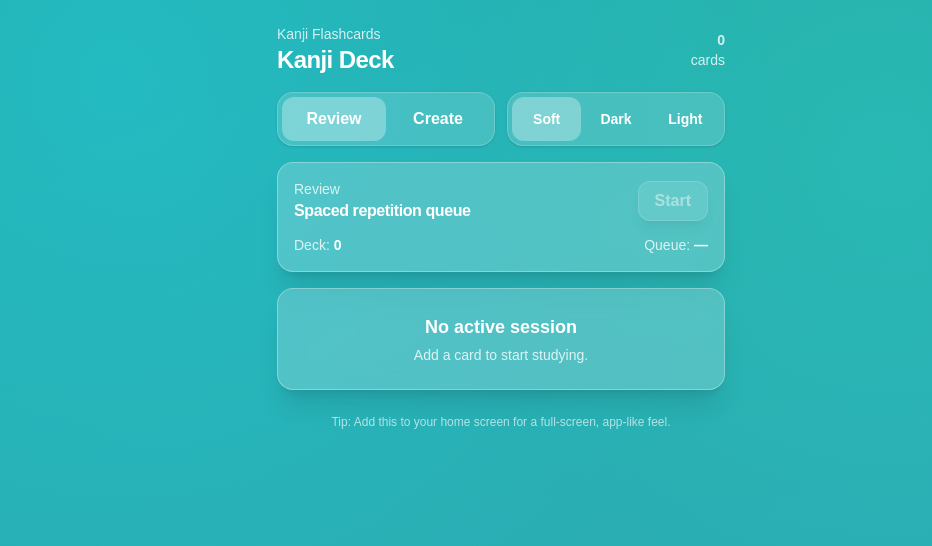
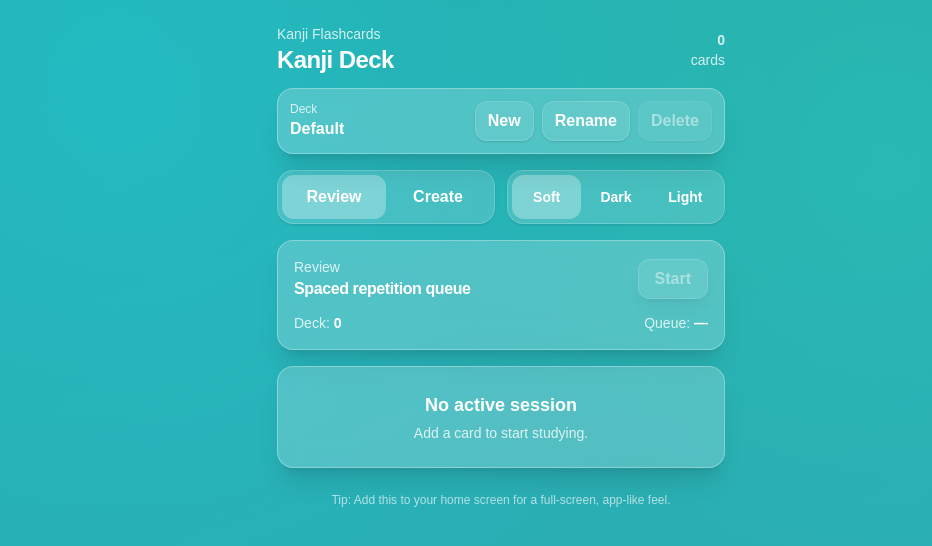
Before and after one commit to StainSENS/Kanji-PWA, a Next.js app: page / in a window 1280 px wide. Shown: the top 546 px of the page, without its empty margins (139-1071 px from the left). Built offline with nearby package versions, Linux system fonts and the light colour scheme.

Commit message:
Add multiple decks and scrollable preview

```diff
--- a/src/components/DeckApp.tsx
+++ b/src/components/DeckApp.tsx
@@ -3,7 +3,8 @@
 import { useEffect, useMemo, useState } from "react";
 import { motion } from "framer-motion";
 import type { Flashcard } from "@/lib/deckTypes";
-import { loadDeck, saveDeck } from "@/lib/deckStorage";
+import type { DeckFolder } from "@/lib/appState";
+import { loadAppState, saveAppState } from "@/lib/appState";
 import { CardCreator } from "@/components/CardCreator";
 import { FlashcardReviewer } from "@/components/FlashcardReviewer";
 import { GlassPanel } from "@/components/GlassPanel";
@@ -25,26 +26,35 @@ function saveTheme(theme: ThemeVariant) {
 }
 
 export function DeckApp() {
-  const [deck, setDeck] = useState<Flashcard[]>([]);
+  const [decks, setDecks] = useState<DeckFolder[]>([]);
+  const [activeDeckId, setActiveDeckId] = useState("");
   const [mode, setMode] = useState<Mode>("Review");
   const [theme, setTheme] = useState<ThemeVariant>("soft");
 
   useEffect(() => {
-    setDeck(loadDeck());
+    const state = loadAppState();
+    setDecks(state.decks);
+    setActiveDeckId(state.activeDeckId);
     setTheme(loadTheme());
   }, []);
 
   useEffect(() => {
-    saveDeck(deck);
-  }, [deck]);
+    if (!activeDeckId) return;
+    saveAppState({ version: 1, activeDeckId, decks });
+  }, [decks, activeDeckId]);
 
   useEffect(() => {
     saveTheme(theme);
   }, [theme]);
 
-  const sortedDeck = useMemo(() => {
-    return [...deck].sort((a, b) => b.createdAt - a.createdAt);
-  }, [deck]);
+  const activeDeck = useMemo(() => {
+    return decks.find((d) => d.id === activeDeckId) ?? decks[0];
+  }, [decks, activeDeckId]);
+
+  const sortedCards = useMemo(() => {
+    const cards = activeDeck?.cards ?? [];
+    return [...cards].sort((a, b) => b.createdAt - a.createdAt);
+  }, [activeDeck]);
 
   const textClass = theme === "light" ? "text-slate-900" : "text-white";
 
@@ -97,9 +107,124 @@ export function DeckApp() {
               theme === "light" ? "text-slate-600" : "text-white/80",
             ].join(" ")}
           >
-            <div className="font-semibold">{deck.length}</div>
+            <div className="font-semibold">{sortedCards.length}</div>
             <div>cards</div>
           </div>
+        </div>
+
+        <div className="mt-3">
+          <GlassPanel className="p-3">
+            <div className="flex items-center justify-between gap-2">
+              <div className="min-w-0">
+                <div className="text-xs text-white/80 group-data-[theme=light]:text-slate-600">
+                  Deck
+                </div>
+                <div className="truncate font-semibold">
+                  {activeDeck?.name ?? "—"}
+                </div>
+              </div>
+              <div className="flex items-center gap-2">
+                <button
+                  type="button"
+                  onClick={() => {
+                    const name =
+                      typeof window !== "undefined"
+                        ? window.prompt("New deck name?", "New Deck")
+                        : null;
+                    if (!name) return;
+                    const now = Date.now();
+                    const id = `${now}-${Math.random().toString(16).slice(2)}`;
+                    const next: DeckFolder = {
+                      id,
+                      name: name.trim() || "New Deck",
+                      cards: [],
+                      createdAt: now,
+                      updatedAt: now,
+                    };
+                    setDecks((d) => [next, ...d]);
+                    setActiveDeckId(id);
+                    setMode("Create");
+                  }}
+                  className="h-10 px-3 rounded-xl font-semibold border shadow-sm transition active:scale-[0.99]
+                  bg-white/10 border-white/15 hover:bg-white/18
+                  group-data-[theme=light]:bg-slate-900/5 group-data-[theme=light]:border-slate-900/10 group-data-[theme=light]:hover:bg-slate-900/8
+                  group-data-[theme=dark]:bg-white/10 group-data-[theme=dark]:border-white/15 group-data-[theme=dark]:hover:bg-white/18"
+                >
+                  New
+                </button>
+                <button
+                  type="button"
+                  onClick={() => {
+                    if (!activeDeck) return;
+                    const name =
+                      typeof window !== "undefined"
+                        ? window.prompt("Rename deck to…", activeDeck.name)
+                        : null;
+                    if (!name) return;
+                    setDecks((ds) =>
+                      ds.map((d) =>
+                        d.id === activeDeck.id
+                          ? { ...d, name: name.trim() || d.name, updatedAt: Date.now() }
+                          : d,
+                      ),
+                    );
+                  }}
+                  className="h-10 px-3 rounded-xl font-semibold border shadow-sm transition active:scale-[0.99]
+                  bg-white/10 border-white/15 hover:bg-white/18
+                  group-data-[theme=light]:bg-slate-900/5 group-data-[theme=light]:border-slate-900/10 group-data-[theme=light]:hover:bg-slate-900/8
+                  group-data-[theme=dark]:bg-white/10 group-data-[theme=dark]:border-white/15 group-data-[theme=dark]:hover:bg-white/18"
+                >
+                  Rename
+                </button>
+                <button
+                  type="button"
+                  onClick={() => {
+                    if (!activeDeck) return;
+                    if (decks.length <= 1) return;
+                    if (
+                      typeof window !== "undefined" &&
+                      window.confirm(`Delete deck "${activeDeck.name}"?`)
+                    ) {
+                      setDecks((ds) => ds.filter((d) => d.id !== activeDeck.id));
+                      setActiveDeckId((id) => {
+                        const remaining = decks.filter((d) => d.id !== activeDeck.id);
+                        return remaining[0]?.id ?? id;
+                      });
+                    }
+                  }}
+                  disabled={decks.length <= 1}
+                  className="h-10 px-3 rounded-xl font-semibold border shadow-sm transition active:scale-[0.99]
+                  bg-white/10 border-white/15 hover:bg-white/18 disabled:opacity-50 disabled:cursor-not-allowed
+                  group-data-[theme=light]:bg-slate-900/5 group-data-[theme=light]:border-slate-900/10 group-data-[theme=light]:hover:bg-slate-900/8
+                  group-data-[theme=dark]:bg-white/10 group-data-[theme=dark]:border-white/15 group-data-[theme=dark]:hover:bg-white/18"
+                >
+                  Delete
+                </button>
+              </div>
+            </div>
+
+            {decks.length > 1 ? (
+              <div className="mt-3 flex gap-2 overflow-x-auto pb-1 [-webkit-overflow-scrolling:touch]">
+                {decks.map((d) => (
+                  <button
+                    key={d.id}
+                    type="button"
+                    onClick={() => setActiveDeckId(d.id)}
+                    className={[
+                      "shrink-0 h-9 px-3 rounded-xl font-semibold border transition",
+                      d.id === activeDeckId
+                        ? "bg-white/25 border-white/30"
+                        : "bg-white/10 border-white/15 hover:bg-white/18",
+                      "group-data-[theme=dark]:bg-white/10 group-data-[theme=dark]:border-white/15",
+                      "group-data-[theme=light]:bg-slate-900/5 group-data-[theme=light]:border-slate-900/10 group-data-[theme=light]:text-slate-900",
+                    ].join(" ")}
+                  >
+                    {d.name}
+                  </button>
+                ))}
+              </div>
+            ) : null}
+          </GlassPanel>
         </div>
 
         <div
@@ -177,15 +302,28 @@ export function DeckApp() {
           {mode === "Create" ? (
             <div className="grid gap-4">
               <CardCreator
-                onAdd={(card) => setDeck((d) => [card, ...d])}
+                onAdd={(card) => {
+                  if (!activeDeck) return;
+                  setDecks((ds) =>
+                    ds.map((d) =>
+                      d.id === activeDeck.id
+                        ? {
+                            ...d,
+                            cards: [card, ...d.cards],
+                            updatedAt: Date.now(),
+                          }
+                        : d,
+                    ),
+                  );
+                }}
               />
-              {sortedDeck.length > 0 ? (
+              {sortedCards.length > 0 ? (
                 <GlassPanel className="p-4">
                   <div className="text-sm text-white/80 group-data-[theme=light]:text-slate-600 group-data-[theme=dark]:text-white/80">
                     Deck preview
                   </div>
-                  <div className="mt-3 grid gap-2">
-                    {sortedDeck.slice(0, 6).map((c) => (
+                  <div className="mt-3 max-h-[38dvh] overflow-y-auto pr-1 grid gap-2">
+                    {sortedCards.map((c) => (
                       <div
                         key={c.id}
                         className="flex items-center justify-between gap-3 rounded-xl px-3 py-2 bg-white/10 border border-white/15 group-data-[theme=light]:bg-slate-900/5 group-data-[theme=light]:border-slate-900/10 group-data-[theme=dark]:bg-white/10 group-data-[theme=dark]:border-white/15"
@@ -201,7 +339,17 @@ export function DeckApp() {
                         <button
                           type="button"
                           onClick={() =>
-                            setDeck((d) => d.filter((x) => x.id !== c.id))
+                            setDecks((ds) =>
+                              ds.map((d) =>
+                                d.id === activeDeckId
+                                  ? {
+                                      ...d,
+                                      cards: d.cards.filter((x) => x.id !== c.id),
+                                      updatedAt: Date.now(),
+                                    }
+                                  : d,
+                              ),
+                            )
                           }
                           aria-label="Remove card"
                           className="shrink-0 h-9 w-9 rounded-xl font-semibold border shadow-sm transition active:scale-[0.99]
@@ -214,16 +362,6 @@ export function DeckApp() {
                       </div>
                     ))}
                   </div>
-                  {sortedDeck.length > 6 ? (
-                    <div
-                      className={[
-                        "mt-3 text-xs",
-                        theme === "light" ? "text-slate-500" : "text-white/70",
-                      ].join(" ")}
-                    >
-                      Showing latest 6 cards.
-                    </div>
-                  ) : null}
                   <div className="mt-3">
                     <button
                       type="button"
@@ -232,7 +370,13 @@ export function DeckApp() {
                           typeof window !== "undefined" &&
                           window.confirm("Remove all cards from this device?")
                         ) {
-                          setDeck([]);
+                          setDecks((ds) =>
+                            ds.map((d) =>
+                              d.id === activeDeckId
+                                ? { ...d, cards: [], updatedAt: Date.now() }
+                                : d,
+                            ),
+                          );
                         }
                       }}
                       className="w-full h-11 rounded-xl font-semibold border shadow-sm transition active:scale-[0.99]
@@ -240,14 +384,14 @@ export function DeckApp() {
                       group-data-[theme=light]:bg-slate-900/5 group-data-[theme=light]:border-slate-900/10 group-data-[theme=light]:hover:bg-slate-900/8
                       group-data-[theme=dark]:bg-white/10 group-data-[theme=dark]:border-white/15 group-data-[theme=dark]:hover:bg-white/18"
                     >
-                      Clear deck
+                      Clear this deck
                     </button>
                   </div>
                 </GlassPanel>
               ) : null}
             </div>
           ) : (
-            <FlashcardReviewer deck={sortedDeck} />
+            <FlashcardReviewer deck={sortedCards} />
           )}
         </div>
 
--- /dev/null
+++ b/src/lib/appState.ts
@@ -0,0 +1,79 @@
+import type { Flashcard } from "@/lib/deckTypes";
+import { loadDeck } from "@/lib/deckStorage";
+
+export type DeckFolder = {
+  id: string;
+  name: string;
+  cards: Flashcard[];
+  createdAt: number;
+  updatedAt: number;
+};
+
+export type AppState = {
+  version: 1;
+  activeDeckId: string;
+  decks: DeckFolder[];
+};
+
+const STORAGE_KEY = "kanjiDeckAppStateV1";
+
+function newId() {
+  return `${Date.now()}-${Math.random().toString(16).slice(2)}`;
+}
+
+function defaultDeck(cards: Flashcard[]): DeckFolder {
+  const now = Date.now();
+  return {
+    id: newId(),
+    name: "Default",
+    cards,
+    createdAt: now,
+    updatedAt: now,
+  };
+}
+
+export function loadAppState(): AppState {
+  if (typeof window === "undefined") {
+    return { version: 1, activeDeckId: "", decks: [] };
+  }
+
+  try {
+    const raw = window.localStorage.getItem(STORAGE_KEY);
+    if (raw) {
+      const parsed = JSON.parse(raw) as any;
+      if (
+        parsed &&
+        parsed.version === 1 &&
+        Array.isArray(parsed.decks) &&
+        typeof parsed.activeDeckId === "string"
+      ) {
+        const decks: DeckFolder[] = parsed.decks
+          .filter((d: any) => d && typeof d === "object")
+          .map((d: any) => ({
+            id: String(d.id ?? newId()),
+            name: String(d.name ?? "Deck"),
+            cards: Array.isArray(d.cards) ? (d.cards as Flashcard[]) : [],
+            createdAt: Number(d.createdAt ?? Date.now()),
+            updatedAt: Number(d.updatedAt ?? Date.now()),
+          }));
+
+        const activeDeckId =
+          decks.find((d) => d.id === parsed.activeDeckId)?.id ?? decks[0]?.id ?? "";
+
+        return { version: 1, activeDeckId, decks };
+      }
+    }
+  } catch {
+    // fallthrough to migration
+  }
+
+  // Migration: older single-deck storage (kanjiDeckV1)
+  const legacy = loadDeck();
+  const starter = defaultDeck(legacy);
+  return { version: 1, activeDeckId: starter.id, decks: [starter] };
+}
+
+export function saveAppState(state: AppState) {
+  if (typeof window === "undefined") return;
+  window.localStorage.setItem(STORAGE_KEY, JSON.stringify(state));
+}
```
